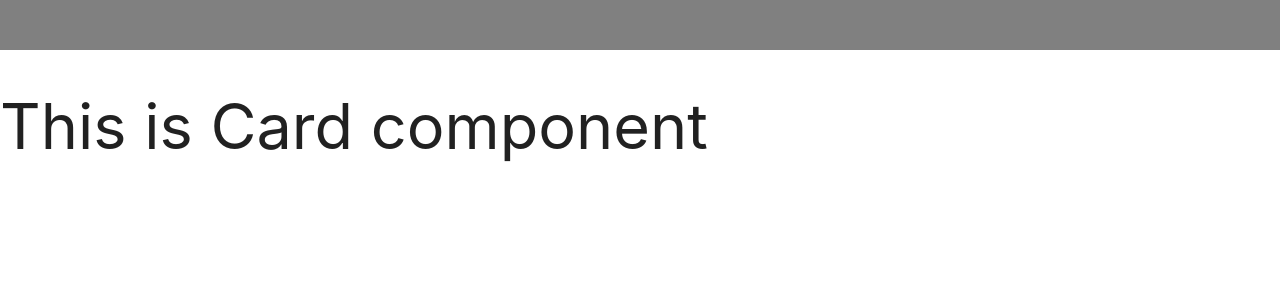
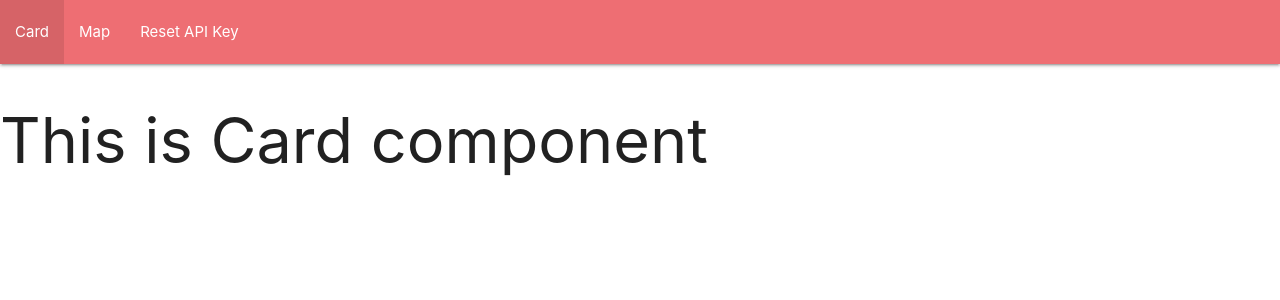
Before and after one commit to bouteillerAlan/observatory, a React (Create React App) app: page /card in a window 1280 px wide. Shown: the top 300 px of the page. Built offline with nearby package versions, Linux system fonts and the light colour scheme; no server answers.

Commit message:
🚧 feat(nav): set active props

```diff
--- a/src/card/card.tsx
+++ b/src/card/card.tsx
@@ -5,7 +5,7 @@ import history from '../server/history';
 const Card: React.FunctionComponent = () => {
   return (
     <section>
-      <Nav/>
+      <Nav active={"card"} />
       <h1>This is Card component</h1>
     </section>
   )
--- a/src/map/map.tsx
+++ b/src/map/map.tsx
@@ -194,11 +194,10 @@ const Map: React.FunctionComponent = () => {
 
   return (
     <section className="map">
-      <Nav/>
+      <Nav active={"map"} />
       <div className="row">
         <div className="col s12">
           <div className="container">
-            <h1>Map</h1>
             {loading ? <p>loading</p> : ''}
           </div>
           {dataMap && !loading &&
--- a/src/nav/nav.tsx
+++ b/src/nav/nav.tsx
@@ -1,10 +1,21 @@
 import React from 'react';
 import history from '../server/history';
 
-const Nav: React.FunctionComponent = () => {
+type NavProps = {
+  active: string
+}
+
+const Nav: React.FunctionComponent<NavProps> = (props) => {
   return (
-    <div style={{backgroundColor: 'grey', height: '50px', width: '100%'}}>
-    </div>
+    <nav>
+      <div className="nav-wrapper">
+        <ul className="left hide-on-med-and-down">
+          <li className={props.active === 'card' ? 'active' : ''} onClick={() => {history.push('/card')}}><a href="#map">Card</a></li>
+          <li className={props.active === 'map' ? 'active' : ''} onClick={() => {history.push('/map')}}><a href="#map">Map</a></li>
+          <li onClick={() => {localStorage.removeItem('key')}}><a href="#reset">Reset API Key</a></li>
+        </ul>
+      </div>
+    </nav>
   )
 }
 
```
